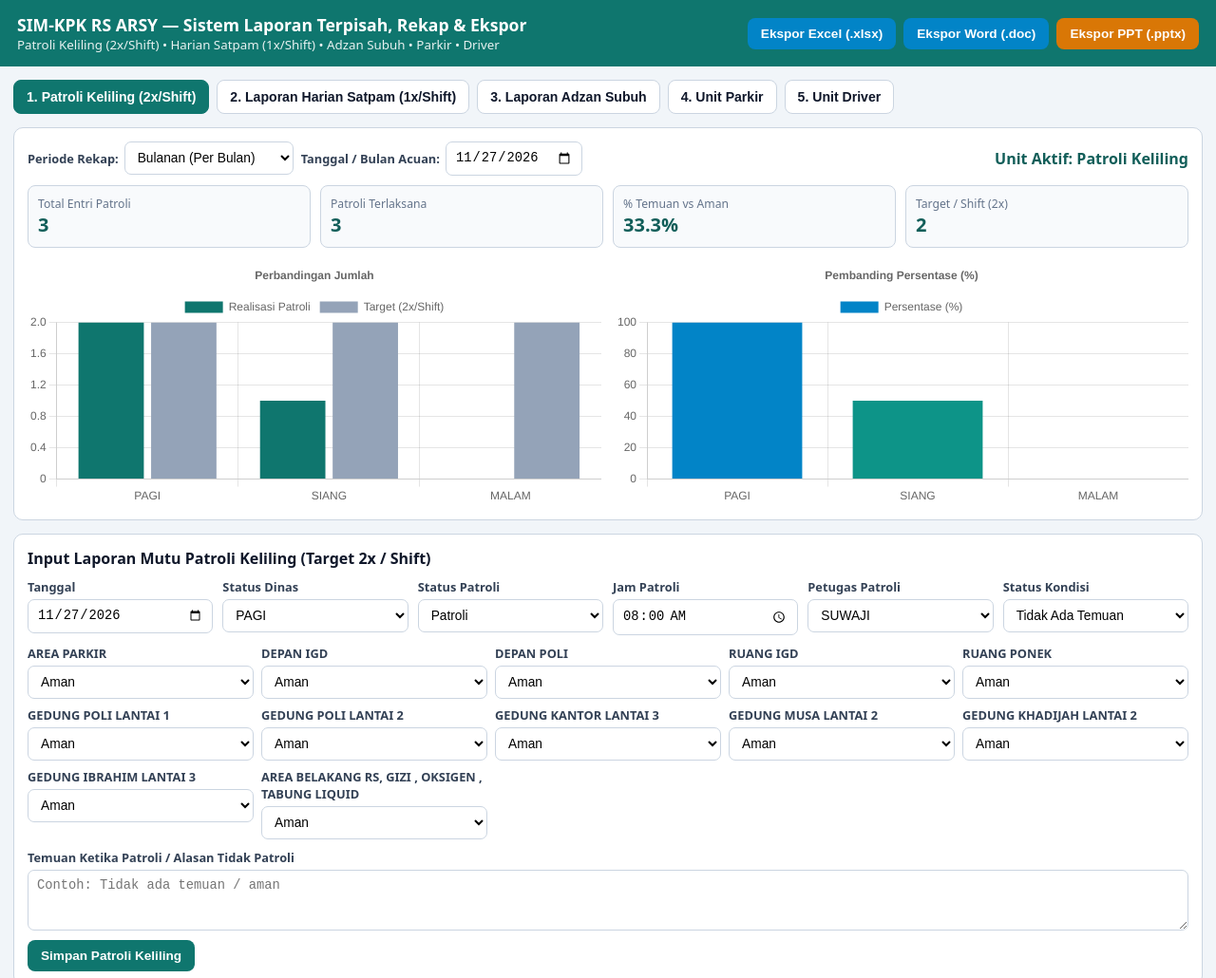
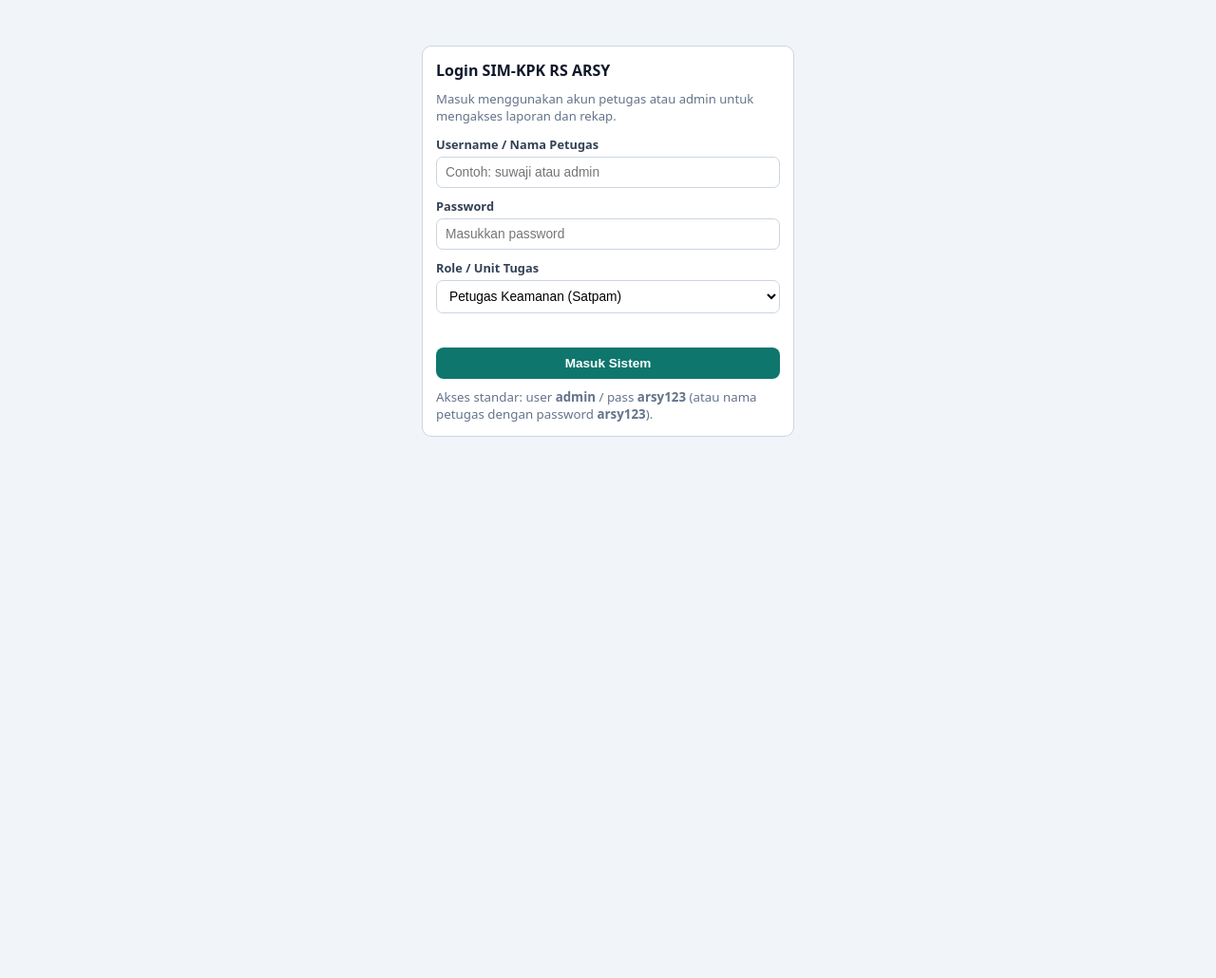
Before and after one commit to suwajiaji1305-prog/sim-kpk-rs-arsy, a plain HTML site: page index.html in a window 1280 px wide. Shown: the top 1030 px of the page at 95% size. After the commit the page ends 800 px from the top, so only its background shows below. Drawn offline with nearby package versions, Linux system fonts and the light colour scheme.

```diff
--- a/index.html
+++ b/index.html
@@ -3,7 +3,7 @@
 <head>
   <meta charset="UTF-8" />
   <meta name="viewport" content="width=device-width, initial-scale=1.0" />
-  <title>SIM-KPK RS ARSY - Modul Laporan & Rekap Terpisah</title>
+  <title>SIM-KPK RS ARSY - Login, Laporan & Rekap Terpisah</title>
   <script src="https://cdn.jsdelivr.net/npm/chart.js@4.4.1/dist/chart.umd.min.js"></script>
   <script src="https://cdn.jsdelivr.net/npm/xlsx@0.18.5/dist/xlsx.full.min.js"></script>
   <script src="https://cdn.jsdelivr.net/npm/pptxgenjs@3.12.0/dist/pptxgen.bundle.js"></script>
@@ -36,6 +36,7 @@
     .btn-primary:hover { background: var(--primary-dark); }
     .btn-export { background: var(--accent); color: #fff; }
     .btn-warn { background: var(--warn); color: #fff; }
+    .btn-danger { background: var(--danger); color: #fff; }
     .toolbar { display: flex; flex-wrap: wrap; gap: 8px; align-items: center; justify-content: space-between; margin-bottom: 10px; }
     .kpis { display: grid; grid-template-columns: repeat(auto-fit, minmax(150px, 1fr)); gap: 10px; margin-bottom: 12px; }
     .kpi { background: #f8fafc; border: 1px solid var(--border); border-radius: 8px; padding: 10px; }
@@ -46,21 +47,57 @@
     th, td { border-bottom: 1px solid #e2e8f0; padding: 7px 8px; text-align: left; white-space: nowrap; }
     th { background: #f8fafc; position: sticky; top: 0; z-index: 1; }
     .hidden { display: none; }
-    .badge { padding: 2px 7px; border-radius: 999px; font-size: .74rem; font-weight: 700; }
-    .b-ok { background: #dcfce7; color: #166534; }
-    .b-no { background: #fee2e2; color: #991b1b; }
+    .login-wrap { max-width: 420px; margin: 48px auto; padding: 0 14px; }
+    .login-err { color: var(--danger); font-size: .82rem; font-weight: 600; margin-top: 8px; min-height: 18px; }
+    .user-pill { background: rgba(255,255,255,.16); padding: 6px 10px; border-radius: 8px; font-size: .82rem; font-weight: 600; }
   </style>
 </head>
 <body>
+
+<!-- HALAMAN LOGIN -->
+<div id="loginScreen" class="login-wrap">
+  <div class="card">
+    <h2>Login SIM-KPK RS ARSY</h2>
+    <p style="margin:0 0 12px;font-size:.82rem;color:var(--muted);">Masuk menggunakan akun petugas atau admin untuk mengakses laporan dan rekap.</p>
+    <form id="formLogin" onsubmit="handleLogin(event)">
+      <div class="form-grid" style="grid-template-columns:1fr;">
+        <label>Username / Nama Petugas
+          <input type="text" id="loginUser" required placeholder="Contoh: suwaji atau admin" />
+        </label>
+        <label>Password
+          <input type="password" id="loginPass" required placeholder="Masukkan password" />
+        </label>
+        <label>Role / Unit Tugas
+          <select id="loginRole">
+            <option value="Petugas Keamanan (Satpam)">Petugas Keamanan (Satpam)</option>
+            <option value="Petugas Parkir">Petugas Parkir</option>
+            <option value="Driver">Driver</option>
+            <option value="Koordinator / Admin">Koordinator / Admin</option>
+          </select>
+        </label>
+      </div>
+      <div class="login-err" id="loginErr"></div>
+      <div style="margin-top:10px;display:flex;gap:8px;align-items:center;justify-content:space-between;">
+        <button class="btn btn-primary" type="submit" style="width:100%;">Masuk Sistem</button>
+      </div>
+      <small style="display:block;margin-top:10px;color:var(--muted);">Akses standar: user <b>admin</b> / pass <b>arsy123</b> (atau nama petugas dengan password <b>arsy123</b>).</small>
+    </form>
+  </div>
+</div>
+
+<!-- APLIKASI UTAMA -->
+<div id="appScreen" class="hidden">
   <header>
     <div>
       <h1>SIM-KPK RS ARSY — Sistem Laporan Terpisah, Rekap & Ekspor</h1>
       <small>Patroli Keliling (2x/Shift) • Harian Satpam (1x/Shift) • Adzan Subuh • Parkir • Driver</small>
     </div>
-  <div style="display:flex;gap:8px;flex-wrap:wrap;">
+    <div style="display:flex;gap:8px;flex-wrap:wrap;align-items:center;">
+      <span class="user-pill" id="userBadge">-</span>
       <button class="btn btn-export" onclick="exportExcel()">Ekspor Excel (.xlsx)</button>
       <button class="btn btn-export" onclick="exportWord()">Ekspor Word (.doc)</button>
       <button class="btn btn-warn" onclick="exportPPT()">Ekspor PPT (.pptx)</button>
+      <button class="btn btn-danger" onclick="handleLogout()">Keluar</button>
     </div>
   </header>
 
@@ -348,9 +385,13 @@
       </div>
     </div>
   </div>
+</div>
 
 <script>
 const STORAGE_KEY = 'SIM_KPK_RS_ARSY_V2';
+const SESSION_KEY = 'SIM_KPK_RS_ARSY_SESSION';
+const DEFAULT_PASS = 'arsy123';
+
 const AREAS = [
   'AREA PARKIR','DEPAN IGD','DEPAN POLI','RUANG IGD','RUANG PONEK',
   'GEDUNG POLI LANTAI 1','GEDUNG POLI LANTAI 2','GEDUNG KANTOR LANTAI 3',
@@ -366,6 +407,55 @@ const HOURS = [
 
 let currentTab = 'patroli';
 let chartMain = null, chartPct = null;
+let appInitialized = false;
+
+function handleLogin(e) {
+  e.preventDefault();
+  const user = document.getElementById('loginUser').value.trim();
+  const pass = document.getElementById('loginPass').value;
+  const role = document.getElementById('loginRole').value;
+  const errEl = document.getElementById('loginErr');
+
+  if (!user || pass !== DEFAULT_PASS) {
+    errEl.textContent = 'Username atau password salah. Gunakan password standar: arsy123';
+    return;
+  }
+
+  errEl.textContent = '';
+  const session = { user, role, loggedAt: new Date().toISOString() };
+  sessionStorage.setItem(SESSION_KEY, JSON.stringify(session));
+  showApp(session);
+}
+
+function handleLogout() {
+  sessionStorage.removeItem(SESSION_KEY);
+  document.getElementById('appScreen').classList.add('hidden');
+  document.getElementById('loginScreen').classList.remove('hidden');
+  document.getElementById('formLogin').reset();
+}
+
+function showApp(session) {
+  document.getElementById('loginScreen').classList.add('hidden');
+  document.getElementById('appScreen').classList.remove('hidden');
+  document.getElementById('userBadge').textContent = `${session.user.toUpperCase()} • ${session.role}`;
+  if (!appInitialized) {
+    initForms();
+    appInitialized = true;
+  }
+  refreshView();
+}
+
+function checkSession() {
+  try {
+    const raw = sessionStorage.getItem(SESSION_KEY);
+    if (raw) {
+      showApp(JSON.parse(raw));
+      return;
+    }
+  } catch {}
+  document.getElementById('loginScreen').classList.remove('hidden');
+  document.getElementById('appScreen').classList.add('hidden');
+}
 
 function defaultData() {
   return {
@@ -526,6 +616,7 @@ function saveParkir(e) {
     ganti_kertas: fd.get('ganti_kertas'),
     storan: Number(fd.get('storan') || 0),
     temuan: fd.get('temuan') || '-',
+    next_petugas: fd.get('next_petugas') || '-',
     catatan: fd.get('catatan') || '-'
   });
   saveDB(db);
@@ -661,90 +752,97 @@ function refreshView() {
       <div class="kpi"><div class="lbl">Sudah Adzan</div><div class="val">${done} (${pct(done, rows.length)}%)</div></div>
       <div class="kpi"><div class="lbl">Tidak Dilaksanakan</div><div class="val">${notDone} (${pct(notDone, rows.length)}%)</div></div>
     `;
-    renderCharts(['Sudah Adzan','Tidak Dilaksanakan'], [done, notDone], [rows.length, rows.length], ['Sudah Adzan','Tidak Dilaksanakan'], [pct(done, rows.length), pct(notDone, rows.length)], 'Jumlah Hari', 'Total Entri');
+    renderCharts(['Sudah Adzan','Tidak Dilaksanakan'], [done, notDone], [rows.length, rows.length], ['Sudah Adzan','Tidak Dilaksanakan'], [pct(done, rows.length), pct(notDone, rows.length)], 'Jumlah', 'Total Entri');
     table.innerHTML = `<thead><tr><th>Tanggal</th><th>Waktu</th><th>Status</th><th>Petugas</th><th>Keterangan</th></tr></thead><tbody>` +
       rows.map(r => `<tr><td>${r.tanggal}</td><td>${r.waktu}</td><td>${r.status}</td><td>${r.petugas}</td><td>${r.keterangan}</td></tr>`).join('') + '</tbody>';
   } else if (currentTab === 'parkir') {
-    const totMotor = rows.reduce((a,b)=>a+(b.motor||0),0);
-    const totMobil = rows.reduce((a,b)=>a+(b.mobil||0),0);
-    const totStoran = rows.reduce((a,b)=>a+(b.storan||0),0);
-    const normalCnt = rows.filter(r => r.status_sistem === 'Berfungsi Normal Sepanjang Shift').length;
+    const totalMotor = rows.reduce((a, b) => a + Number(b.motor || 0), 0);
+    const totalMobil = rows.reduce((a, b) => a + Number(b.mobil || 0), 0);
+    const totalStoran = rows.reduce((a, b) => a + Number(b.storan || 0), 0);
+    const normalCount = rows.filter(r => r.status_sistem === 'Berfungsi Normal Sepanjang Shift').length;
     kpiBox.innerHTML = `
-      <div class="kpi"><div class="lbl">Total Motor</div><div class="val">${totMotor}</div></div>
-      <div class="kpi"><div class="lbl">Total Mobil</div><div class="val">${totMobil}</div></div>
-      <div class="kpi"><div class="lbl">Total Storan</div><div class="val">Rp ${totStoran.toLocaleString('id-ID')}</div></div>
-      <div class="kpi"><div class="lbl">% Sistem Normal</div><div class="val">${pct(normalCnt, rows.length)}%</div></div>
+      <div class="kpi"><div class="lbl">Total Motor</div><div class="val">${totalMotor}</div></div>
+      <div class="kpi"><div class="lbl">Total Mobil</div><div class="val">${totalMobil}</div></div>
+      <div class="kpi"><div class="lbl">Total Storan</div><div class="val">Rp ${totalStoran.toLocaleString('id-ID')}</div></div>
+      <div class="kpi"><div class="lbl">% Sistem Normal</div><div class="val">${pct(normalCount, rows.length)}%</div></div>
     `;
-    renderCharts(['Motor','Mobil'], [totMotor, totMobil], [0,0], ['Sistem Normal','Gangguan/Manual'], [pct(normalCnt, rows.length), pct(rows.length-normalCnt, rows.length)], 'Jumlah Kendaraan', 'Cadangan');
-    table.innerHTML = `<thead><tr><th>Tanggal</th><th>Petugas</th><th>Shift</th><th>Lokasi</th><th>Sistem</th><th>Motor</th><th>Mobil</th><th>Storan</th></tr></thead><tbody>` +
-      rows.map(r => `<tr><td>${r.tanggal}</td><td>${r.nama}</td><td>${r.shift}</td><td>${r.lokasi}</td><td>${r.status_sistem}</td><td>${r.motor}</td><td>${r.mobil}</td><td>Rp ${(r.storan||0).toLocaleString('id-ID')}</td></tr>`).join('') + '</tbody>';
+    renderCharts(['Motor', 'Mobil', 'Normal'], [totalMotor, totalMobil, normalCount], [totalMotor, totalMobil, rows.length], ['Sistem Normal', 'Kendala / Gangguan', 'Ganti Kertas'], [pct(normalCount, rows.length), pct(rows.filter(r => r.kendala !== 'Tidak Ada Kendala').length, rows.length), pct(rows.filter(r => r.ganti_kertas === 'Ya').length, rows.length)], 'Realisasi', 'Acuan');
+    table.innerHTML = `<thead><tr><th>Tanggal</th><th>Petugas</th><th>Shift</th><th>Lokasi</th><th>Motor</th><th>Mobil</th><th>Sistem</th><th>Kendala</th><th>Storan (Rp)</th></tr></thead><tbody>` +
+      rows.map(r => `<tr><td>${r.tanggal}</td><td>${r.nama}</td><td>${r.shift}</td><td>${r.lokasi}</td><td>${r.motor}</td><td>${r.mobil}</td><td>${r.status_sistem}</td><td>${r.kendala}</td><td>Rp ${Number(r.storan || 0).toLocaleString('id-ID')}</td></tr>`).join('') + '</tbody>';
   } else if (currentTab === 'driver') {
-    const totKm = rows.reduce((a,b)=>a+(b.jarak||0),0);
-    const totBbm = rows.reduce((a,b)=>a+(b.bbm_pakai||0),0);
-    const totEtoll = rows.reduce((a,b)=>a+(b.etoll||0),0);
-    const insCnt = rows.filter(r => r.insiden === 'Ya').length;
+    const totalTrip = rows.length;
+    const totalJarak = rows.reduce((a, b) => a + Number(b.jarak || 0), 0);
+    const totalBBM = rows.reduce((a, b) => a + Number(b.bbm_pakai || 0), 0);
+    const totalBiaya = rows.reduce((a, b) => a + Number(b.harga_bbm || 0) + Number(b.etoll || 0), 0);
+    const insidenCount = rows.filter(r => r.insiden === 'Ya').length;
     kpiBox.innerHTML = `
-      <div class="kpi"><div class="lbl">Total Perjalanan</div><div class="val">${rows.length}</div></div>
-      <div class="kpi"><div class="lbl">Total Jarak</div><div class="val">${totKm} km</div></div>
-      <div class="kpi"><div class="lbl">BBM Terpakai</div><div class="val">${totBbm} L</div></div>
-      <div class="kpi"><div class="lbl">% Aman (No Insiden)</div><div class="val">${pct(rows.length-insCnt, rows.length)}%</div></div>
+      <div class="kpi"><div class="lbl">Total Perjalanan</div><div class="val">${totalTrip}</div></div>
+      <div class="kpi"><div class="lbl">Total Jarak (KM)</div><div class="val">${totalJarak} KM</div></div>
+      <div class="kpi"><div class="lbl">BBM Terpakai</div><div class="val">${totalBBM} L</div></div>
+      <div class="kpi"><div class="lbl">Total Biaya (BBM+Toll)</div><div class="val">Rp ${totalBiaya.toLocaleString('id-ID')}</div></div>
     `;
-    const jenisList = ['Antar / Jemput Dokter','Rujuk','Antar Pasien Gon','Antar / Jemput Kantor'];
-    const jCounts = jenisList.map(j => rows.filter(r => r.jenis_permintaan === j).length);
-    renderCharts(jenisList, jCounts, jenisList.map(()=>rows.length), jenisList, jCounts.map(c=>pct(c, rows.length)), 'Jumlah Trip', 'Total Trip');
-    table.innerHTML = `<thead><tr><th>Tanggal</th><th>Driver</th><th>Jenis</th><th>Kendaraan</th><th>Tujuan</th><th>KM</th><th>BBM (L)</th><th>E-Toll</th></tr></thead><tbody>` +
-      rows.map(r => `<tr><td>${r.tanggal}</td><td>${r.driver_nama}</td><td>${r.jenis_permintaan}</td><td>${r.kendaraan}</td><td>${r.tujuan}</td><td>${r.jarak} km</td><td>${r.bbm_pakai}</td><td>Rp ${(r.etoll||0).toLocaleString('id-ID')}</td></tr>`).join('') + '</tbody>';
+    renderCharts(['Perjalanan', 'Jarak (KM)', 'BBM (L)'], [totalTrip, totalJarak, totalBBM], [totalTrip, totalJarak, totalBBM], ['Tanpa Insiden', 'Ada Insiden'], [pct(totalTrip - insidenCount, totalTrip), pct(insidenCount, totalTrip)], 'Capaian', 'Acuan');
+    table.innerHTML = `<thead><tr><th>Tanggal</th><th>Driver</th><th>Jenis</th><th>Kendaraan</th><th>Tujuan</th><th>Jarak (KM)</th><th>BBM (L)</th><th>Biaya (Rp)</th><th>Insiden</th></tr></thead><tbody>` +
+      rows.map(r => {
+        const biaya = Number(r.harga_bbm || 0) + Number(r.etoll || 0);
+        return `<tr><td>${r.tanggal}</td><td>${r.driver_nama}</td><td>${r.jenis_permintaan}</td><td>${r.kendaraan}</td><td>${r.tujuan}</td><td>${r.jarak}</td><td>${r.bbm_pakai}</td><td>Rp ${biaya.toLocaleString('id-ID')}</td><td>${r.insiden}</td></tr>`;
+      }).join('') + '</tbody>';
   }
 }
 
 function exportExcel() {
   const db = loadDB();
   const wb = XLSX.utils.book_new();
-  Object.keys(db).forEach(k => {
-    const flat = (db[k] || []).map(item => {
+  Object.keys(db).forEach(key => {
+    const flatRows = (db[key] || []).map(item => {
       const copy = { ...item };
-      if (copy.areas) { Object.assign(copy, copy.areas); delete copy.areas; }
-      if (copy.jam) { Object.assign(copy, copy.jam); delete copy.jam; }
+      if (copy.areas) { copy.areas = JSON.stringify(copy.areas); }
+      if (copy.jam) { copy.jam = JSON.stringify(copy.jam); }
       return copy;
     });
-    const ws = XLSX.utils.json_to_sheet(flat.length ? flat : [{ info: 'Belum ada data' }]);
-    XLSX.utils.book_append_sheet(wb, ws, k.toUpperCase());
+    const ws = XLSX.utils.json_to_sheet(flatRows);
+    XLSX.utils.book_append_sheet(wb, ws, key.toUpperCase().slice(0, 31));
   });
-  XLSX.writeFile(wb, `Rekap_SIM_KPK_RS_ARSY_${document.getElementById('refDate').value}.xlsx`);
+  XLSX.writeFile(wb, `SIM_KPK_RS_ARSY_${document.getElementById('refDate').value || 'rekap'}.xlsx`);
 }
 
 function exportWord() {
   const db = loadDB();
+  const mode = document.getElementById('periodeMode').value;
   const rows = filterByPeriode(db[currentTab] || []);
-  const html = `<html><head><meta charset="utf-8"><title>Rekap ${currentTab}</title></head><body>
-    <h2>Laporan Rekap ${currentTab.toUpperCase()} - RS ARSY</h2>
-    <p>Periode: ${document.getElementById('periodeMode').value} | Acuan: ${document.getElementById('refDate').value} | Total Data: ${rows.length}</p>
-    <pre>${JSON.stringify(rows, null, 2)}</pre>
+  const tableHtml = document.getElementById('rekapTable').outerHTML;
+  const html = `
+    <html xmlns:o='urn:schemas-microsoft-com:office:office' xmlns:w='urn:schemas-microsoft-com:office:word' xmlns='http://www.w3.org/TR/REC-html40'>
+    <head><meta charset='utf-8'><title>Rekap SIM-KPK RS ARSY</title></head>
+    <body>
+      <h2>SIM-KPK RS ARSY — Rekap ${currentTab.toUpperCase()} (${mode.toUpperCase()})</h2>
+      <p>Tanggal Acuan: ${document.getElementById('refDate').value} | Total Data: ${rows.length}</p>
+      ${tableHtml}
     </body></html>`;
-  const blob = new Blob([html], { type: 'application/msword' });
+  const blob = new Blob(['\ufeff', html], { type: 'application/msword' });
+  const url = URL.createObjectURL(blob);
   const a = document.createElement('a');
-  a.href = URL.createObjectURL(blob);
-  a.download = `Rekap_${currentTab}_RS_ARSY.doc`;
+  a.href = url;
+  a.download = `SIM_KPK_RS_ARSY_${currentTab}_${mode}.doc`;
   a.click();
+  URL.revokeObjectURL(url);
 }
 
 function exportPPT() {
+  if (typeof PptxGenJS === 'undefined') return alert('Library PptxGenJS belum termuat.');
   const db = loadDB();
+  const mode = document.getElementById('periodeMode').value;
   const rows = filterByPeriode(db[currentTab] || []);
   const pptx = new PptxGenJS();
   const slide = pptx.addSlide();
-  slide.addText(`Rekap Laporan ${currentTab.toUpperCase()} — RS ARSY`, { x: 0.5, y: 0.4, fontSize: 20, bold: true, color: '0F766E' });
-  slide.addText(`Periode: ${document.getElementById('periodeMode').value} | Tanggal Acuan: ${document.getElementById('refDate').value}`, { x: 0.5, y: 0.9, fontSize: 12, color: '475569' });
-  slide.addText(`Jumlah Entri Tercatat: ${rows.length}`, { x: 0.5, y: 1.4, fontSize: 14, bold: true });
-  if (chartPct) {
-    const imgData = document.getElementById('chartPct').toDataURL('image/png');
-    slide.addImage({ data: imgData, x: 0.5, y: 2.0, w: 6.0, h: 3.2 });
-  }
-  pptx.writeFile({ fileName: `Rekap_${currentTab}_RS_ARSY.pptx` });
+  slide.addText(`SIM-KPK RS ARSY — ${currentTab.toUpperCase()}`, { x: 0.5, y: 0.4, fontSize: 22, bold: true, color: '0F766E' });
+  slide.addText(`Periode: ${mode.toUpperCase()} | Acuan: ${document.getElementById('refDate').value} | Jumlah Entri: ${rows.length}`, { x: 0.5, y: 0.95, fontSize: 13, color: '334155' });
+  const previewLines = rows.slice(0, 8).map((r, idx) => `${idx + 1}. ${r.tanggal || '-'} — ${r.petugas || r.nama || r.driver_nama || '-'} (${r.status || r.shift || r.tujuan || '-'})`);
+  slide.addText(previewLines.length ? previewLines.join('\n') : 'Tidak ada data pada periode terpilih.', { x: 0.5, y: 1.5, w: 9, h: 4, fontSize: 12, color: '0F172A' });
+  pptx.writeFile({ fileName: `SIM_KPK_RS_ARSY_${currentTab}_${mode}.pptx` });
 }
 
-initForms();
-refreshView();
+checkSession();
 </script>
 </body>
 </html>
```
Lines whose indentation alone changed are shown as unchanged.
